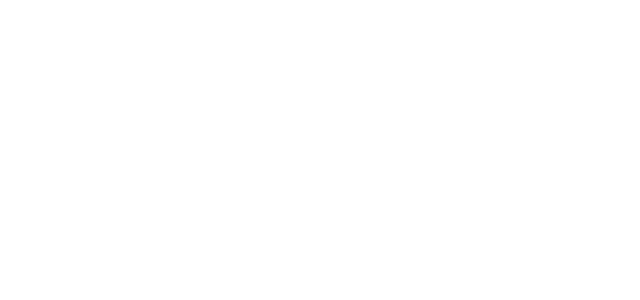
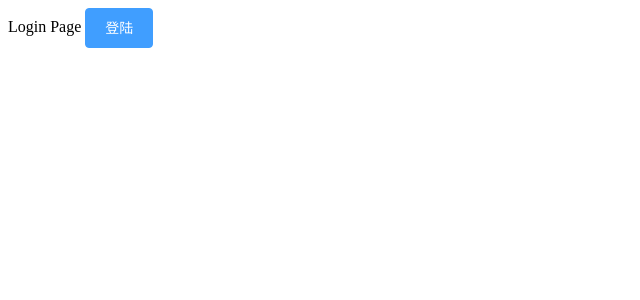
Before and after one commit to HyperGDX/ClubOne-Frontend, a Vue app: page /#/Login in a window 1280 px wide. Before the commit this address had no page. Shown: the top 300 px of the page, without its empty margins (0-640 px from the left). Built offline with nearby package versions, Linux system fonts and the light colour scheme.

Commit message:
Update route (#4)
* [Feature] Add router and static whatsnew

* [Fix] Route change

* [Fix] Update route

```diff
--- /dev/null
+++ b/src/pages/Login/index.vue
@@ -0,0 +1,8 @@
+<template>
+    Login Page
+    <router-link to="/WhatsNew">
+        <el-button type="primary" size="large">登陆</el-button>
+    </router-link>
+</template>
+<script setup lang="ts">
+</script>
--- a/src/pages/Menu/index.vue
+++ b/src/pages/Menu/index.vue
@@ -21,7 +21,7 @@
             <el-aside width="200px">
                 <el-scrollbar>
                     <el-menu>
-                        <router-link to="/Menu/WhatsNew">
+                        <router-link to="/WhatsNew">
                             <el-menu-item index="1">
                                 <template #title>
                                     <el-icon>
```
Also changed, not shown: src/router/index.ts (+7 -6 lines).
